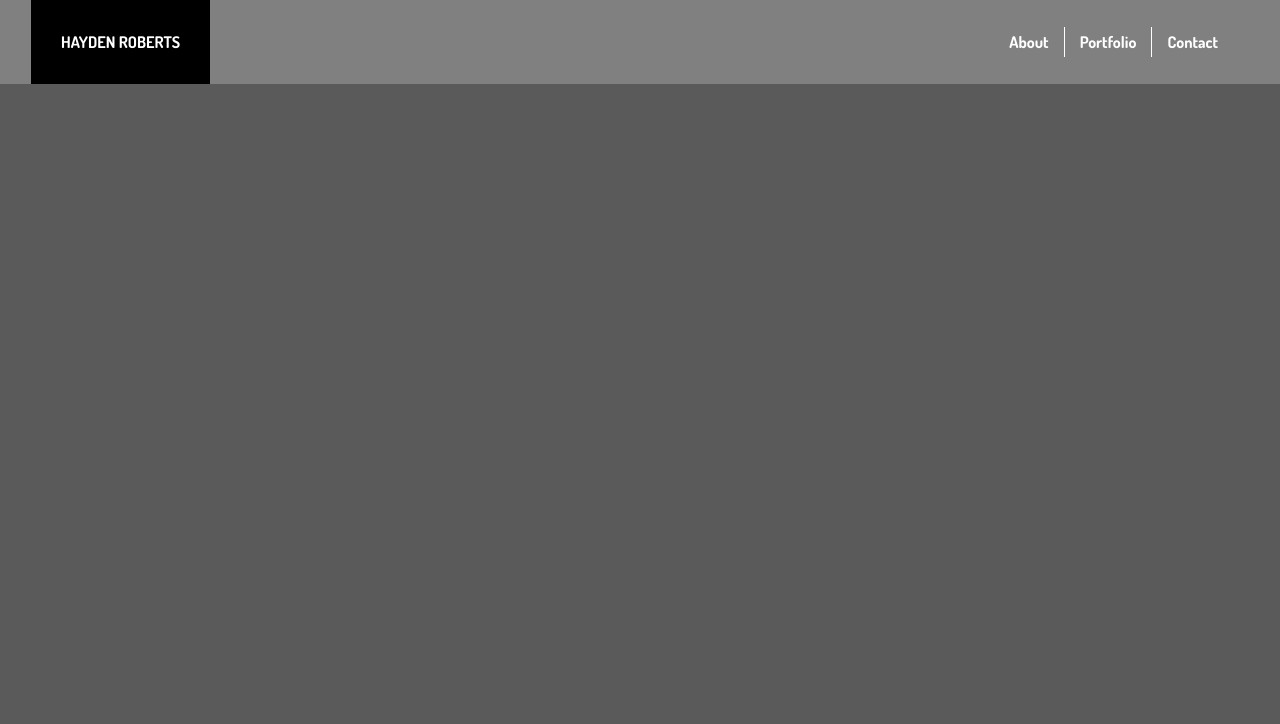
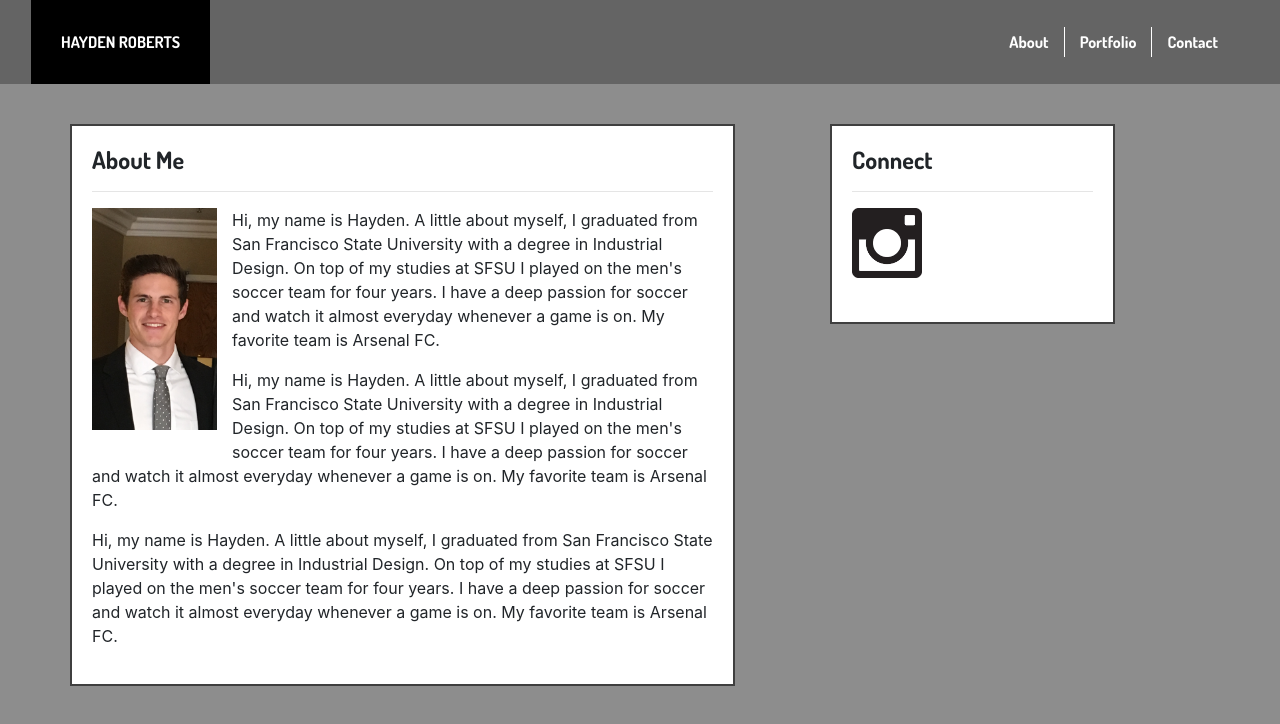
Before and after one commit to HaydenRoberts/Bootstrap-Portfolio, a plain HTML site: page index.html in a window 1280 px wide. Drawn offline with nearby package versions, Linux system fonts and the light colour scheme.

Commit message:
Added about section and a sidebar with social media links

```diff
--- a/index.html
+++ b/index.html
@@ -16,10 +16,37 @@
                     <a href="index.html" class="nav-list">About</a>
                     <a href="index.html" class="nav-list">Portfolio</a>
                     <a href="index.html" class="nav-list" id="contact">Contact</a>
-
                 </div>
             </div>
     </nav>
+
+    <div class="container">
+        <div class="row">
+        <div class="col-md-7 about-me">
+                <h4>About Me</h4> <hr>
+                <img src="images/hayden.jpg" alt="Hayden" class="img-responsive bio-pic" width="100%" height="auto">
+                <p>Hi, my name is Hayden. A little about myself, I graduated from San Francisco State University with a degree in Industrial Design.
+                On top of my studies at SFSU I played on the men's soccer team for four years.
+                I have a deep passion for soccer and watch it almost everyday whenever a game is on.
+                My favorite team is Arsenal FC.
+                </p>
+                <p>Hi, my name is Hayden. A little about myself, I graduated from San Francisco State University with a degree in Industrial Design.
+                On top of my studies at SFSU I played on the men's soccer team for four years.
+                I have a deep passion for soccer and watch it almost everyday whenever a game is on.
+                My favorite team is Arsenal FC.
+                </p>
+                <p>Hi, my name is Hayden. A little about myself, I graduated from San Francisco State University with a degree in Industrial Design.
+                On top of my studies at SFSU I played on the men's soccer team for four years.
+                I have a deep passion for soccer and watch it almost everyday whenever a game is on.
+                My favorite team is Arsenal FC.
+                </p>
+        </div>
+        <div class="col-md-3 connect offset-md-1">
+                <h4>Connect</h4> <hr>
+                <a href="#"><img src="images/instagram.png" alt="instagram" height="70px"></a>
+        </div>
+        </div>
+    </div>
 
 
     <script src="https://maxcdn.bootstrapcdn.com/bootstrap/3.3.7/js/bootstrap.min.js" integrity="sha384-Tc5IQib027qvyjSMfHjOMaLkfuWVxZxUPnCJA7l2mCWNIpG9mGCD8wGNIcPD7Txa" crossorigin="anonymous"></script>
--- a/style.css
+++ b/style.css
@@ -1,5 +1,9 @@
 body {
-    background-color: rgb(90, 90, 90);
+    background-color: rgb(141, 141, 141);
+}
+
+h1, h2, h3, h4 {
+    font-family: 'Dosis', sans-serif;
 }
 
 a {
@@ -18,10 +22,11 @@ a.home-btn:hover {
     background-color: black;
     padding: 30px;
     font-family: 'Dosis', sans-serif;
+    cursor: cell;
 }
 
 .navbar {
-    background-color: gray;
+    background-color: rgb(100, 100, 100);
     padding-bottom: 0;
     padding-top: 0;
 }
@@ -38,8 +43,32 @@ a.home-btn:hover {
 a.nav-list:hover {
     color: rgb(63, 63, 63);
     text-decoration: none;
+    cursor: cell;
 }
 
 #contact {
     border-right: none;
 }
+
+.about-me {
+    position: relative;
+    background-color: white;
+    border: 2px solid rgb(63, 63, 63);
+    margin-top: 40px;
+    padding: 20px;
+}
+
+.bio-pic {
+    width: 125px;
+    position: relative;
+    float: left;
+    margin: 0 15px 15px 0;
+}
+
+.connect {
+    background-color: white;
+    border: 2px solid rgb(63, 63, 63);
+    margin-top: 40px;
+    padding: 20px;
+    height: 200px;
+}
```
Also changed, not shown: images/github.png (added), images/hayden.jpg (added), images/instagram.png (added), images/linkedin.png (added).
